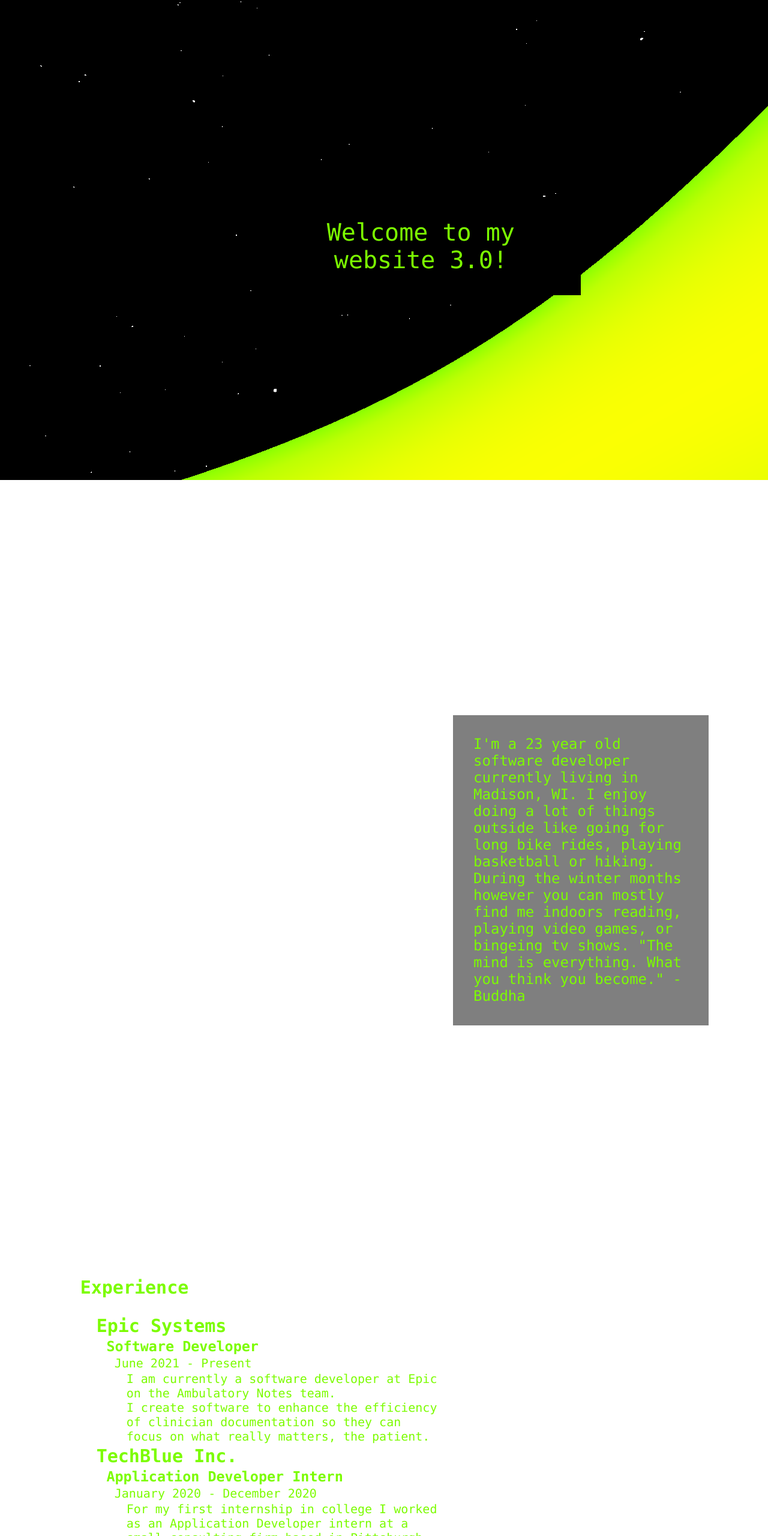
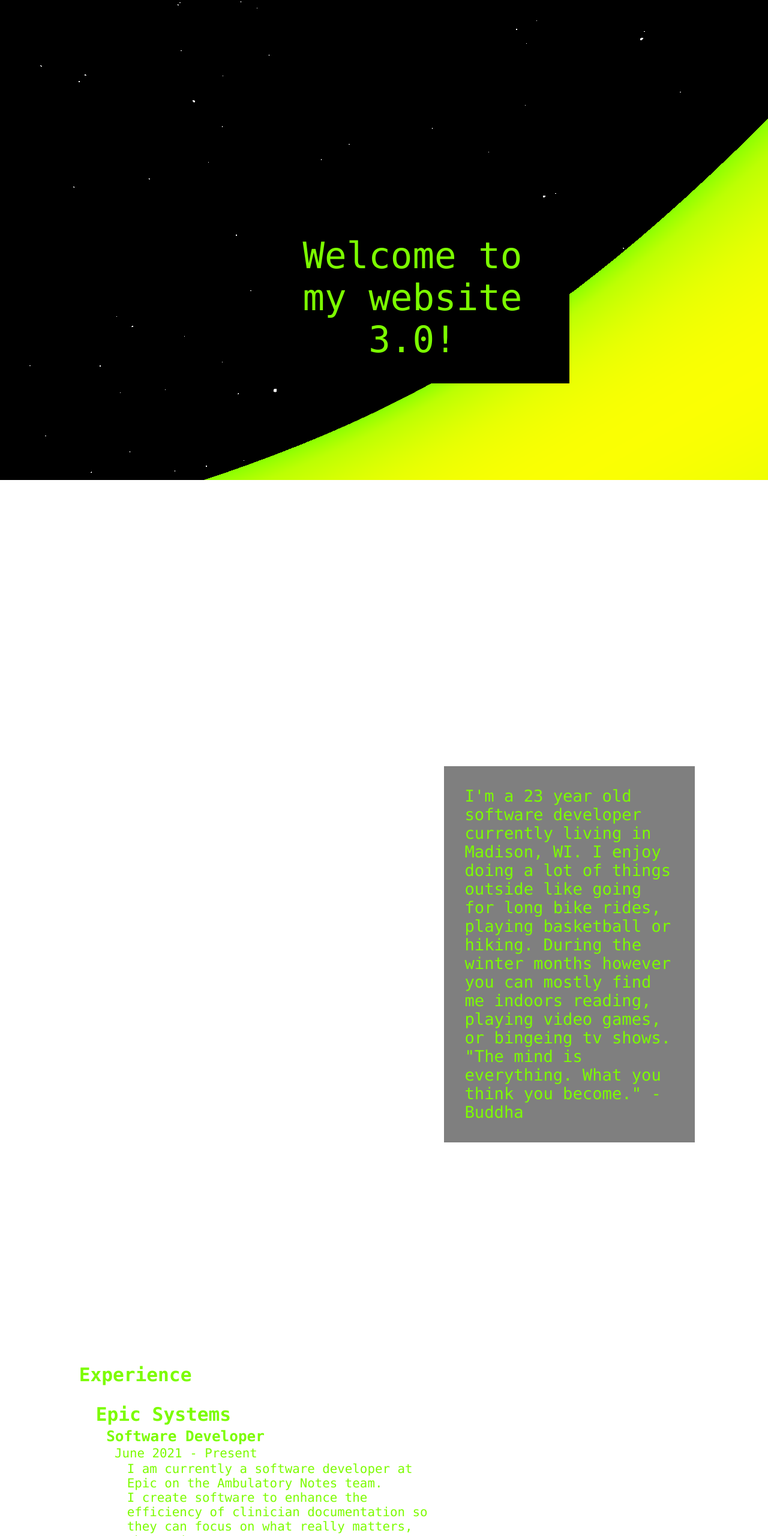
Before and after one commit to samerosenberg/Website3.0, a website built with Vite: page index.html in a window 1280 px wide. Shown: the top 2560 px of the page at 60% size. Built offline with nearby package versions, Linux system fonts and the light colour scheme; animation ran at ten frames a second.

Commit message:
Fixing width issues and responsiveness

```diff
--- a/index.html
+++ b/index.html
@@ -3,6 +3,10 @@
     <head>
         <meta charset="UTF-8" />
         <link rel="icon" href="favicon.ico" />
+        <link
+            rel="stylesheet"
+            href="https://cdnjs.cloudflare.com/ajax/libs/font-awesome/4.7.0/css/font-awesome.min.css"
+        />
         <meta name="viewport" content="width=device-width, initial-scale=1.0" />
         <title>Sam's website</title>
     </head>
@@ -11,72 +15,65 @@
         <main>
             <section class="welcome">
                 <p>Welcome to my website 3.0!</p>
-
             </section>
 
             <section class="intro">
                 <p>
-            I'm a 23 year old software developer currently living in
-            Madison, WI.
-
-            I enjoy doing a lot of things outside like going for long bike
-            rides, playing basketball or hiking.
-
-            During the winter months however you can mostly find me indoors
-            reading, playing video games, or bingeing tv shows.
-
-            "The mind is everything. What you think you become." -Buddha</p>
+                    I'm a 23 year old software developer currently living in Madison, WI. I enjoy
+                    doing a lot of things outside like going for long bike rides, playing basketball
+                    or hiking. During the winter months however you can mostly find me indoors
+                    reading, playing video games, or bingeing tv shows. "The mind is everything.
+                    What you think you become." -Buddha
+                </p>
             </section>
 
             <section class="exp">
-        <h1> <strong>Experience</strong></h1>
-        <br/>
+                <h1><strong>Experience</strong></h1>
+                <br />
                 <h2 class="tab1">
                     <strong>Epic Systems</strong>
                 </h2>
                 <h3 class="tab2">Software Developer</h3>
                 <p class="tab3">June 2021 - Present</p>
                 <p class="tab4">
-          I am currently a software developer at Epic on the Ambulatory
-            Notes team.
-            <br/>
-          I create software to enhance the efficiency of clinician
-            documentation so they can focus on what really matters, the
-            patient.
+                    I am currently a software developer at Epic on the Ambulatory Notes team.
+                    <br />
+                    I create software to enhance the efficiency of clinician documentation so they
+                    can focus on what really matters, the patient.
+                </p>
+
                 <h2 class="tab1">
                     <strong>TechBlue Inc.</strong>
                 </h2>
                 <h3 class="tab2">Application Developer Intern</h3>
                 <p class="tab3">January 2020 - December 2020</p>
                 <p class="tab4">
-          For my first internship in college I worked as an Application
-            Developer intern at a small consulting firm based in Pittsburgh,
-            PA.
-          <br/>
-          Most notably I was the lead intern on a project to build a
-            schedule optimizer for healthcare workers in response to
-            Covid-19.
+                    For my first internship in college I worked as an Application Developer intern
+                    at a small consulting firm based in Pittsburgh, PA.
+                    <br />
+                    Most notably I was the lead intern on a project to build a schedule optimizer
+                    for healthcare workers in response to Covid-19.
                 </p>
             </section>
 
             <section class="ed">
-        <h1> <strong>Education</strong></h1>
-        <br/>
+                <h1><strong>Education</strong></h1>
+                <br />
                 <h2 class="tab1">
                     <strong>University of Pittsburgh</strong>
                 </h2>
                 <p class="tab2">August 2017 - April 2021</p>
 
                 <p class="tab3">
-            I graduated magna cum laude with a Bachelors Degree in computer
-            science and a minor in statistics.
-        <br/>
-            I was able to take a multitude of classes ranging from the
-            fields of mathematics, history, psychology, philosophy and most
-            importantly computer science.
-        <br/>
-            I am very thankful for my time and the wonderful friends I made
-            along the way while attending Pitt.
+                    I graduated magna cum laude with a Bachelors Degree in computer science and a
+                    minor in statistics.
+                    <br />
+                    I was able to take a multitude of classes ranging from the fields of
+                    mathematics, history, psychology, philosophy and most importantly computer
+                    science.
+                    <br />
+                    I am very thankful for my time and the wonderful friends I made along the way
+                    while attending Pitt.
                 </p>
 
                 <p class="tab1">
@@ -85,16 +82,20 @@
             </section>
 
             <section class="contact">
-        <h1> Contact Me</h1>
-        <br/>
-        <p>Feel free to email me at serosenberg99@gmail.com <br/><br/>
-        Or check out my socials: <br/>
-          <a href="https://github.com/serose99" target="_blank"><i class="fa fa-github" style="margin-right:1em;"></i></a>
-          <a href="https://www.linkedin.com/in/serose99/" target="_blank"><i class="fa fa-linkedin" style="margin-left:1em;"></i></a>
+                <h1>Contact Me</h1>
+                <br />
+                <p>
+                    Feel free to email me at serosenberg99@gmail.com <br /><br />
+                    Or check out my socials: <br />
+                    <a href="https://github.com/samerosenberg" target="_blank"
+                        ><i class="fa-brands fa-github" style="margin-right: 1em"></i
+                    ></a>
+                    <a href="https://www.linkedin.com/in/samerosenberg/" target="_blank"
+                        ><i class="fa-brands fa-linkedin" style="margin-left: 1em"></i
+                    ></a>
                 </p>
             </section>
         </main>
         <script type="module" src="/src/main.ts"></script>
-    <link rel="stylesheet" href="https://cdnjs.cloudflare.com/ajax/libs/font-awesome/4.7.0/css/font-awesome.min.css">
     </body>
 </html>
--- a/src/main.ts
+++ b/src/main.ts
@@ -1,48 +1,66 @@
-import './style.css'
+import "./style.css";
 
-import {AmbientLight, MathUtils, Mesh, MeshStandardMaterial, PerspectiveCamera, PointLight, Scene, SphereGeometry, TorusGeometry, WebGLRenderer, TextureLoader, MeshBasicMaterial, BoxGeometry} from 'three';
+import {
+    AmbientLight,
+    MathUtils,
+    Mesh,
+    MeshStandardMaterial,
+    PerspectiveCamera,
+    PointLight,
+    Scene,
+    SphereGeometry,
+    TorusGeometry,
+    WebGLRenderer,
+    TextureLoader,
+    MeshBasicMaterial,
+    BoxGeometry,
+} from "three";
 //import {OrbitControls} from 'three/examples/jsm/controls/OrbitControls';
 
 // Setup
 const scene = new Scene();
-const camera = new PerspectiveCamera(75, window.innerWidth/window.innerHeight, .01, 1000)
+const camera = new PerspectiveCamera(75, window.innerWidth / window.innerHeight, 0.01, 1000);
 const renderer = new WebGLRenderer({
-  canvas: document.querySelector('#app')!
-})
+    canvas: document.querySelector("#app")!,
+});
 
 renderer.setPixelRatio(window.devicePixelRatio);
 renderer.setSize(window.innerWidth, window.innerHeight);
 camera.position.setZ(30);
 
 // Shapes
-const geometry = new TorusGeometry(10,3,16,100);
-const material = new MeshStandardMaterial({color: 0x7cfc00});
+const geometry = new TorusGeometry(10, 3, 16, 100);
+const material = new MeshStandardMaterial({ color: 0x7cfc00 });
 const torus = new Mesh(geometry, material);
 scene.add(torus);
 
-const box = new BoxGeometry(3,3,3);
-const samTexture = new TextureLoader().load('portrait.png');
-const sphereMaterial = new MeshBasicMaterial({map: samTexture});
-const sam = new Mesh(box,sphereMaterial);
+var dim = window.innerWidth / 500;
+const box = new BoxGeometry(dim, dim, dim);
+const samTexture = new TextureLoader().load("portrait.png");
+const sphereMaterial = new MeshBasicMaterial({ map: samTexture });
+const sam = new Mesh(box, sphereMaterial);
 scene.add(sam);
-sam.position.z=35;
-sam.position.x=-4;
-sam.position.y=.5;
+sam.position.z = window.innerHeight / 25;
+sam.position.x = -4;
+sam.position.y = 0.5;
 
-const heart = new SphereGeometry(15);
-const pittTexture=new TextureLoader().load('pitt2.png');
-const heartMaterial=new MeshBasicMaterial({map:pittTexture});
-const Pitt = new Mesh(heart,heartMaterial);
+dim = window.innerWidth / 100;
+const heart = new SphereGeometry(dim);
+const pittTexture = new TextureLoader().load("pitt2.png");
+const heartMaterial = new MeshBasicMaterial({ map: pittTexture });
+const Pitt = new Mesh(heart, heartMaterial);
 scene.add(Pitt);
-Pitt.position.z=120;
-Pitt.position.x=-50;
+Pitt.position.z = 120;
+Pitt.position.x = -50;
 
 function addStar() {
     const geometry = new SphereGeometry(0.25, 24, 24);
     const material = new MeshStandardMaterial({ color: 0xffffff });
     const star = new Mesh(geometry, material);
 
-  const [x, y, z] = Array(3).fill(0).map(() => MathUtils.randFloatSpread(500));
+    const [x, y, z] = Array(3)
+        .fill(0)
+        .map(() => MathUtils.randFloatSpread(500));
 
     star.position.set(x, y, z);
     scene.add(star);
@@ -53,11 +71,10 @@ stars.forEach(addStar);
 
 // Light Sources
 const pointLight = new PointLight(0xffffff);
-pointLight.position.set(0,0,0);
+pointLight.position.set(0, 0, 0);
 
-const ambientLight=new AmbientLight(0xffffff);
-scene.add(pointLight,ambientLight);
-
+const ambientLight = new AmbientLight(0xffffff);
+scene.add(pointLight, ambientLight);
 
 // Helpers
 //TODO: Remove for prod
@@ -77,16 +94,23 @@ function moveCamera() {
 document.body.onscroll = moveCamera;
 moveCamera();
 
-function animate(){
+function animate() {
     requestAnimationFrame(animate);
 
     torus.rotation.x += 0.01;
     torus.rotation.y += 0.005;
     torus.rotation.z += 0.01;
 
+    sam.position.z = 0.03 * window.innerWidth;
+    sam.position.x = -0.003 * window.innerWidth;
+    sam.position.y = 0.001 * window.innerHeight;
+
     sam.rotation.x += 0.01;
     sam.rotation.y += 0.005;
     sam.rotation.z += 0.01;
+
+    Pitt.position.z = 0.1 * window.innerWidth;
+    Pitt.position.x = -0.05 * window.innerWidth;
 
     Pitt.rotation.y += 0.05;
 
--- a/src/style.css
+++ b/src/style.css
@@ -1,16 +1,14 @@
-canvas{
-  position:fixed;
+canvas {
+    position: fixed;
     top: 0;
-  left:0;
+    left: 0;
 }
 
-
-main{
-  width: 100vw;
+main {
+    width: 98vw;
     color: white;
     z-index: 99;
     position: absolute;
-  width: 100%;
     margin: 0px auto;
     padding: 120px 0px;
 
@@ -20,67 +18,90 @@ main{
 
 p,
 h2,
-h3,h1 {
+h3,
+h1 {
     color: lawngreen;
     margin: 0.1em;
     font-family: "Lucida Console", "Courier New", monospace;
 }
 
-i{
-  color:lawngreen;
+i {
+    color: lawngreen;
+    font-size: 2vw;
 }
 
-section{
-  grid-column: 2/ span 10;
+section {
+    grid-column: 2 / span 10;
     padding: 2rem;
-  margin-bottom: 500px;
-  margin-top: 200px;
+    margin-bottom: calc(100px + 24.414vw);
+    margin-top: calc(100px + 9.766vw);
 }
 
-.welcome{
-  grid-column: 5 /span 5;
-  font-size: 2.5rem;
+.welcome {
+    grid-column: 5 / span 5;
+    font-size: calc(16px + 3.5vw);
     background-color: black;
     text-align: center;
 }
 
-.contact{
-  grid-column: 5 /span 5;
-  font-size: 2.5rem;
+.contact {
+    grid-column: 4 / span 7;
+    font-size: calc(8px + 2vw);
     background-color: black;
     text-align: center;
-  margin-bottom:200px;
+    margin-bottom: 9.766vw;
 }
 
-.intro{
-  grid-column: 8/ span 4;
-  font-size: 1.5rem;
+.intro {
+    grid-column: 8 / span 4;
+    font-size: calc(8px + 1.5vw);
     background: rgba(0, 0, 0, 0.5);
-  margin-bottom: 200px;
+    margin-bottom: 9.766vw;
 }
 
-.exp{
+.exp {
     grid-column: 2 / span 6;
     padding: 1rem;
-  font-size: 1.25rem;
+    font-size: calc(8px + 1vw);
 }
 
-.ed{
+.ed {
     grid-column: 6 / span 6;
     padding: 1rem;
-  font-size: 1.25rem;
+    font-size: calc(8px + 1vw);
     background: rgba(0, 0, 0, 0.5);
 }
 
-.tab1{
-  margin-left:1em;
+.tab1 {
+    margin-left: 1em;
 }
-.tab2{
-  margin-left:2em;
+.tab2 {
+    margin-left: 2em;
 }
-.tab3{
-  margin-left:3em;
+.tab3 {
+    margin-left: 3em;
 }
-.tab4{
-  margin-left:4em;
+.tab4 {
+    margin-left: 4em;
 }
+
+/* width */
+::-webkit-scrollbar {
+    width: 5px;
+}
+
+/* Track */
+::-webkit-scrollbar-track {
+    background: black;
+}
+
+/* Handle */
+::-webkit-scrollbar-thumb {
+    background: lawngreen;
+    border-radius: 5px;
+}
+
+/* Handle on hover */
+::-webkit-scrollbar-thumb:hover {
+    background: greenyellow;
+}
```
Also changed, not shown: dist/index.html, 4 other files. Lines whose indentation alone changed are shown as unchanged.
